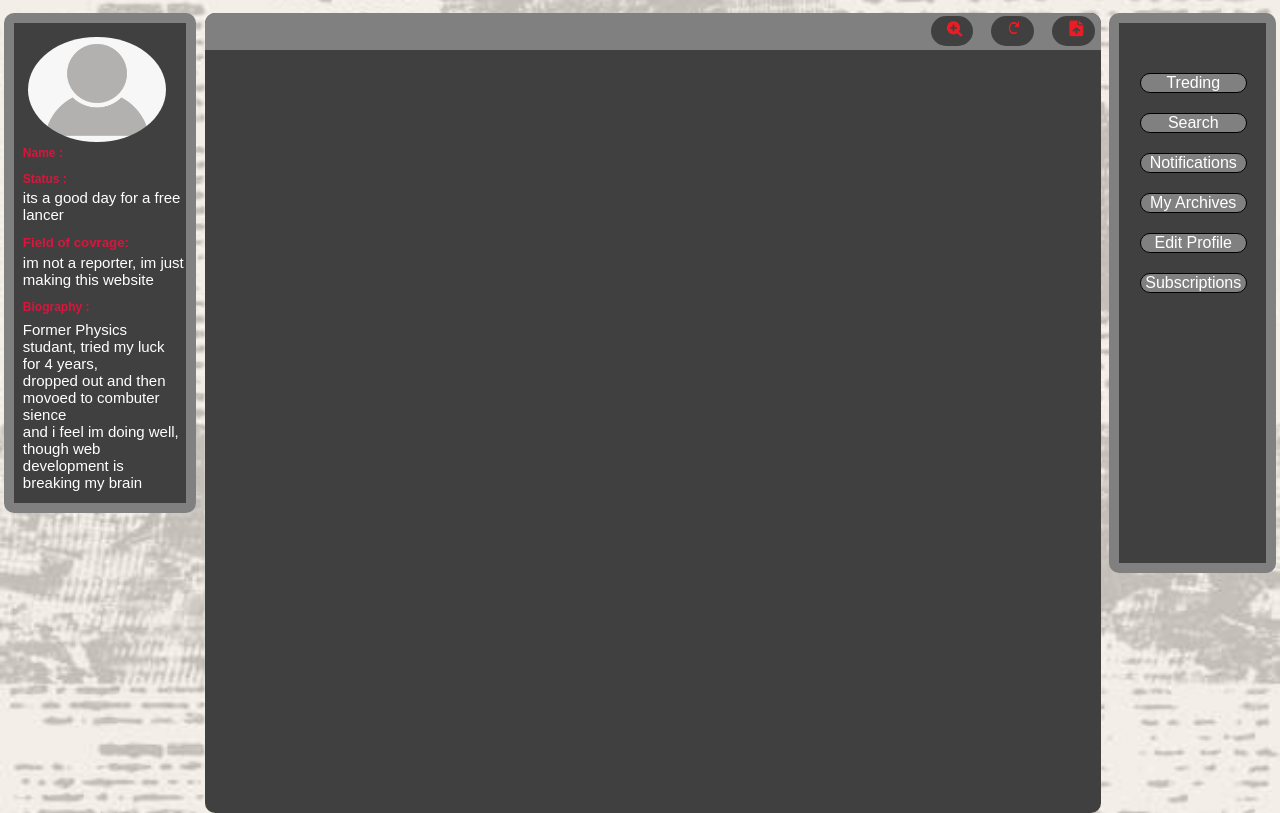
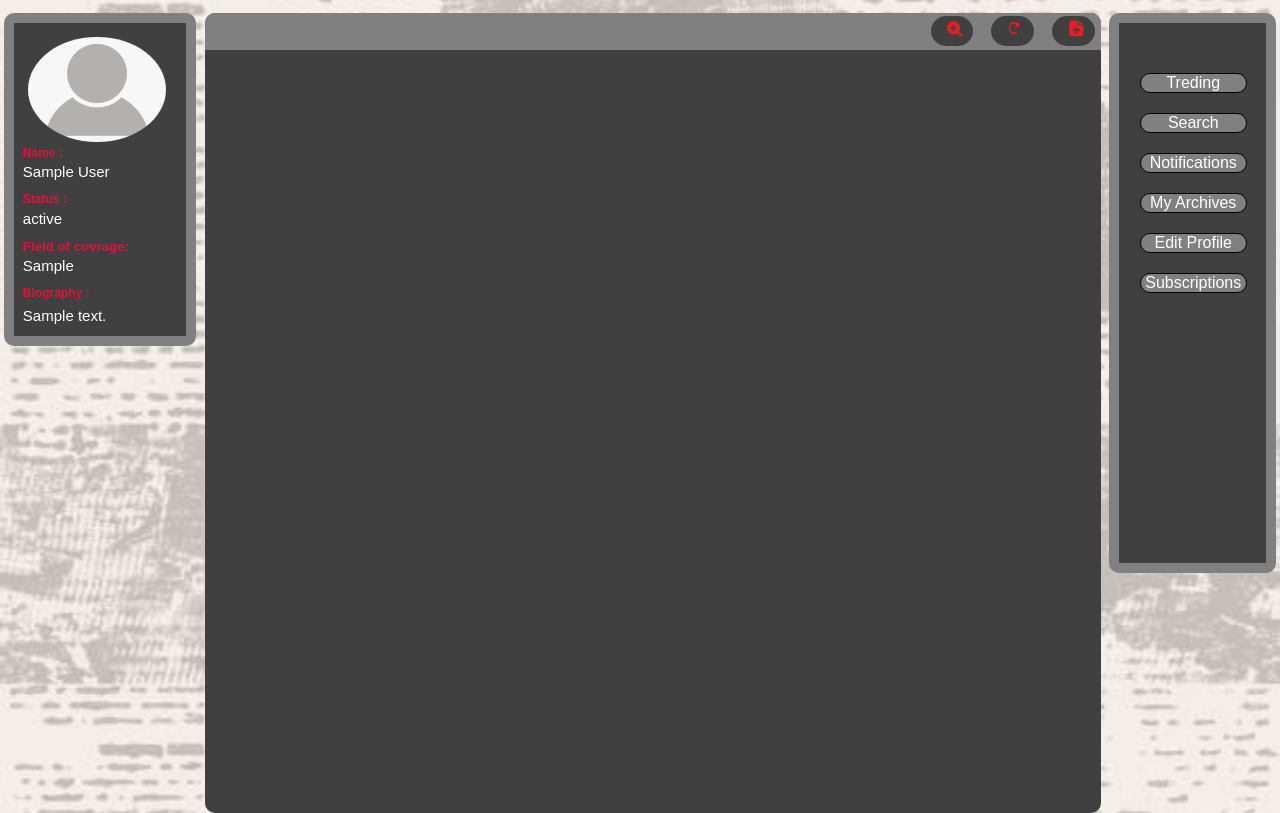
Before and after one commit to Hass-seen/FreePen, a PHP site: page /web/home.php in a window 1280 px wide. Shown: the part 42-855 px from the top of the page. Run offline with PHP 8.4, Linux system fonts and the light colour scheme; the visitor is signed in with stand-in values (Sample User, id 1); tables that the repository leaves empty or names only in its code hold one stand-in row (values such as "Sample post"); data that the repository does not hold is empty.

Commit message:
user data transfered properly from signup to home

```diff
--- a/home.php
+++ b/home.php
@@ -6,7 +6,7 @@ require "connection.php";
    $email=$_SESSION['email'];
  $sql = "SELECT * FROM user WHERE email=?";
 $stmt = $conn->prepare($sql);
-$stmt->bind_param("i", $id);
+$stmt->bind_param("s", $email);
 $stmt->execute();
 $result = $stmt->get_result();
 $user = $result->fetch_assoc();
@@ -66,17 +66,15 @@ if(array_key_exists('post', $_POST)) {
         		<h6>Name :</h6>
          <p><?php echo $user['name']?></p>
          <h6>Status :</h6>
-         <p>its a good day for a free lancer</p>
+         <p><?php echo $user['status']?></p>
 
          <h5>Field of covrage: </h5>
-         <p>im not a reporter, im just making this website</p>
+         <p><?php echo $user['field']?></p>
           </div>
 
           <div class="bio">
          <h6>Biography :</h6>
-         <p> Former Physics studant, tried my luck for 4 years, <br>
-          dropped out and then movoed to combuter sience <br>
-          and i feel im doing well, though web development is breaking my brain  </p>
+         <p> <?php echo $user['bio']?> </p>
           </div>
          </div>
 
@@ -122,7 +120,19 @@ if(array_key_exists('post', $_POST)) {
              </div>
 
 			<li class="sub">My Archives</li>
-			<li class="sub">Edit Profile</li>
+			<form method="post">
+			<li class="sub"><label for="edit" style="cursor: pointer;">Edit Profile</label> <input type="submit" name="edit" id="edit" style="display: none;"></li>
+
+			</form>
+			<?php
+
+              if (isset($_POST['edit'])) {
+              	$_SESSION['email']=$email;
+                     header('Location: http://localhost/web%20project/edit.php');
+                     die;
+              }
+
+       ?>
 			<div class="list1">
 			<li class="sub">Subscriptions</li>
 
--- a/sign_up.php
+++ b/sign_up.php
@@ -48,8 +48,6 @@ require "connection.php";
 
 
          if ($do==True) {
-
-
 
 
         $fname= $_POST['firstname'];
```
